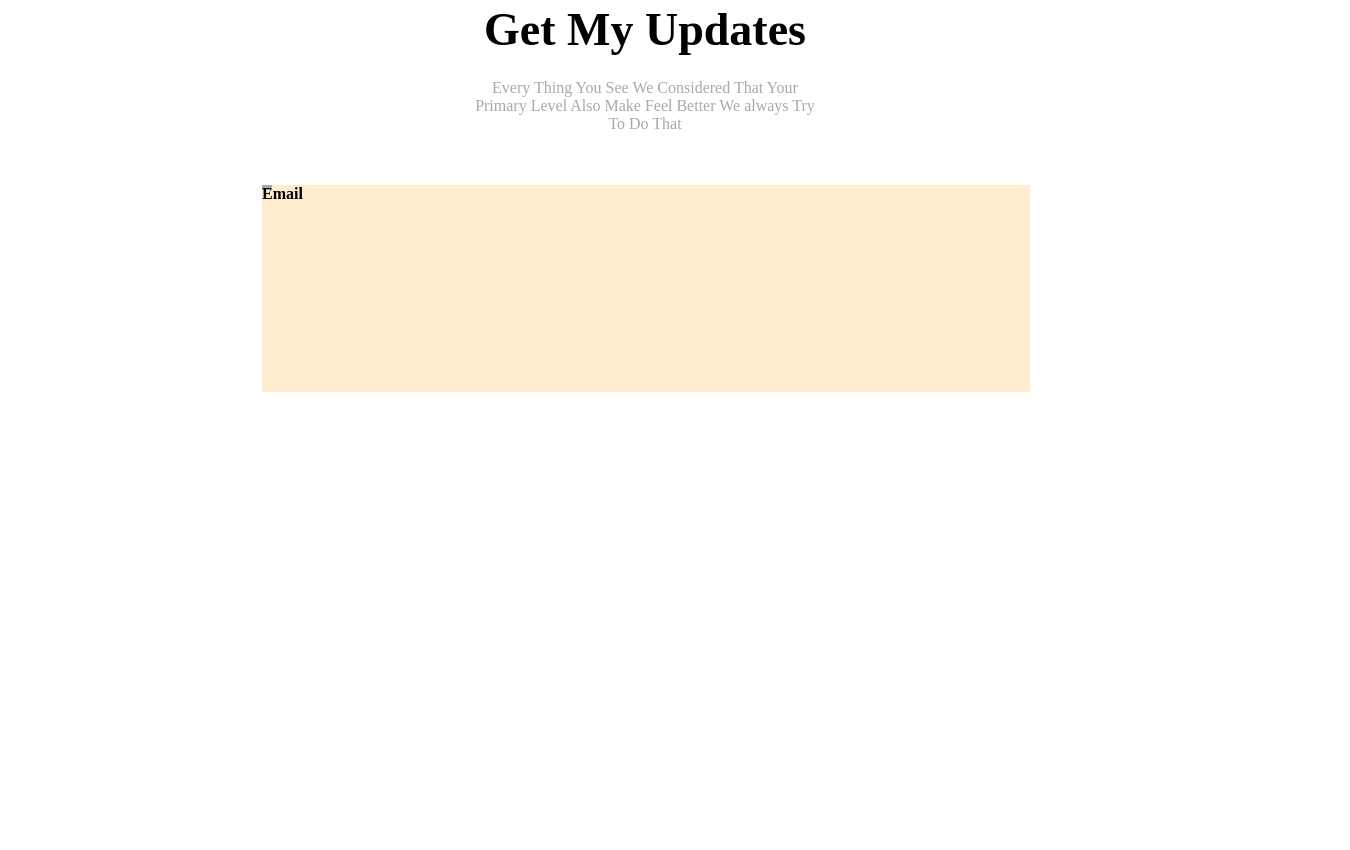
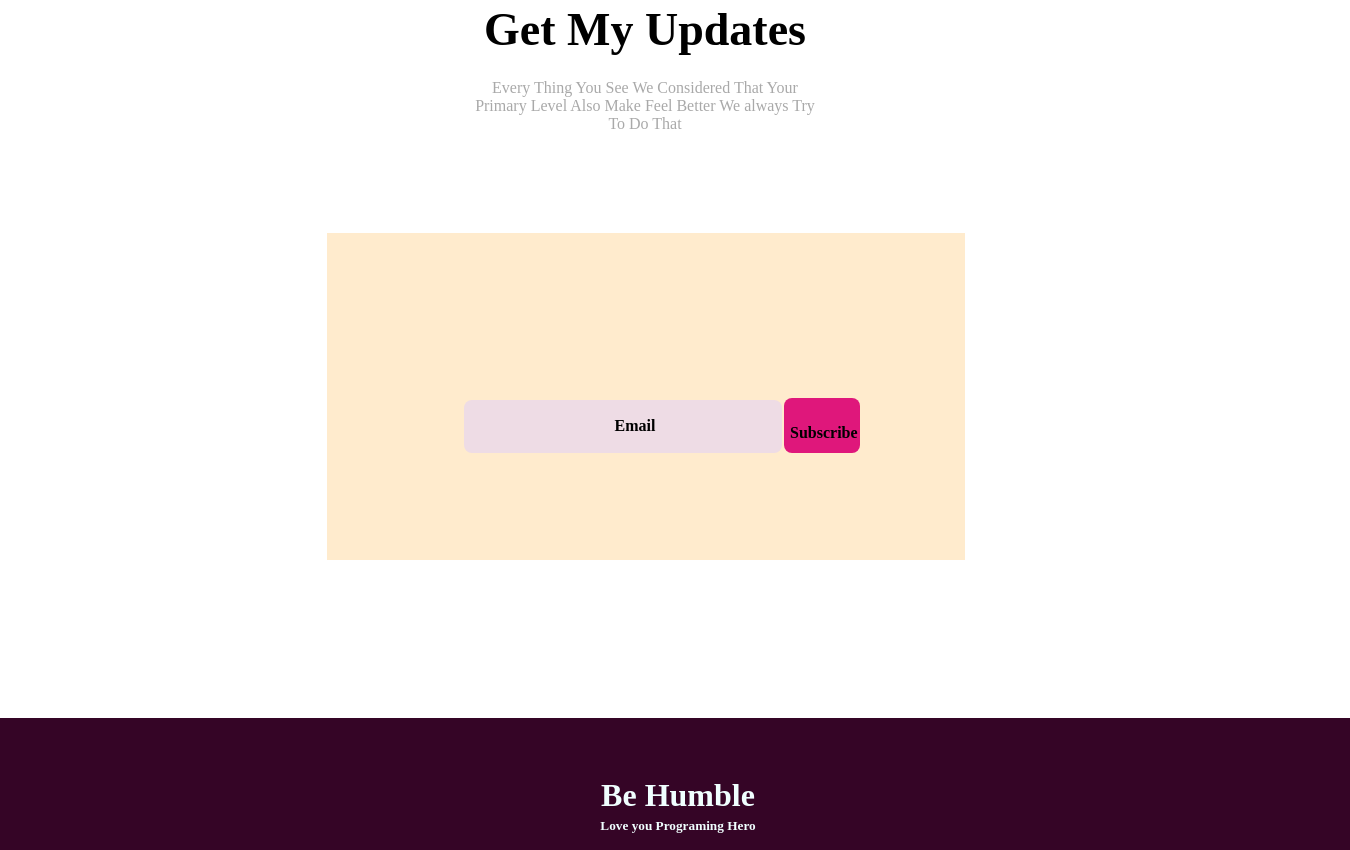
Before and after one commit to dipusikder/Folder-Six-Project, a plain HTML site: page index.html in a window 1280 px wide. Shown: the part 3057-3907 px from the top of the page, 1350 px wide, since content can reach past the window. Before the commit the page ends 3449 px from the top, so only its background shows below. Drawn offline with Linux system fonts and the light colour scheme.

Commit message:
like all set

```diff
--- a/index.html
+++ b/index.html
@@ -107,12 +107,16 @@
             <p class="rull"> Every Thing You See We Considered That Your Primary Level Also Make Feel Better We always Try To Do That</p>
         </div>
         <div class="last">
+            <div>
             <h4 class="last-line">Email</h4>
         </div>
-
-
-
-    </section>
+        <div>
+        <h4 class="last-line-1">Subscribe</h4>
+    </div></div>
+        </section>
 </body>
-
+<footer class="footer-part">
+    <h1 class="last-digit">Be Humble</h1>
+    <h5 class="last-digit">Love you Programing Hero</h5>
+</footer>
 </html>
--- a/style.css
+++ b/style.css
@@ -239,7 +239,8 @@
     font-size: 44px;
     font-weight: 700;
 }
-.rull{
+
+.rull {
     color: darkgrey;
 }
 
@@ -279,7 +280,8 @@
     font-weight: 700;
     margin-bottom: 23px;
 }
-.all-border{
+
+.all-border {
     display: flex;
     height: 50px;
     width: 50px;
@@ -288,21 +290,61 @@
     background-color: blanchedalmond;
     text-align: center;
 }
-.border{
+
+.border {
     height: 27px;
     width: 55px;
     margin-bottom: 34px;
 }
-.last{
-    margin-top: 52px;
-    height: 207px;
-    width: 768px;
-    margin-left:-207px;
+
+.last {
+    display: flex;
+    height: 310px;
+    width: 439px;
+    margin-left: -142px;
+    margin-top: 100px;
+    padding-top: 17px;
+    padding-left: 195px;
+    padding-right: 4px;
+    margin-bottom: 44px;
     background-color: blanchedalmond;
-
+    }
+.last-line{
+    height: 36px;
+    width: 286px;
+    margin-left: -58px;
+    margin-top: 150px;
+    padding-top: 17px;
+    padding-left: 28px;
+    padding-right: 4px;
+    margin-bottom: 44px;
+    background-color: rgb(238, 220, 229);
+    border-radius: 8px;
 }
-.last-line{
-    background-color: darkgrey;
-    height: 5px;
-    width: 10px;
+.last-line-1{
+    height: 29px;
+    width: 49px;
+    margin-left: 2px;
+    margin-top: 148px;
+    padding-top: 26px;
+    padding-left: 6px;
+    padding-right: 21px;
+    margin-bottom: 44px;
+    background-color: rgb(223, 23, 123);
+    border-radius: 8px;
 }
+.footer-part{
+    height: 29px;
+    width: 1344px;
+ margin-top: 618px;
+    padding-top: 59px;
+    padding-bottom: 44px;
+    padding-left: 6px;
+    background-color: rgb(53, 5, 38);
+    text-align: center;
+}
+.last-digit{
+    margin-bottom: 4px;
+text-align: center;
+color: azure;
+}
```
